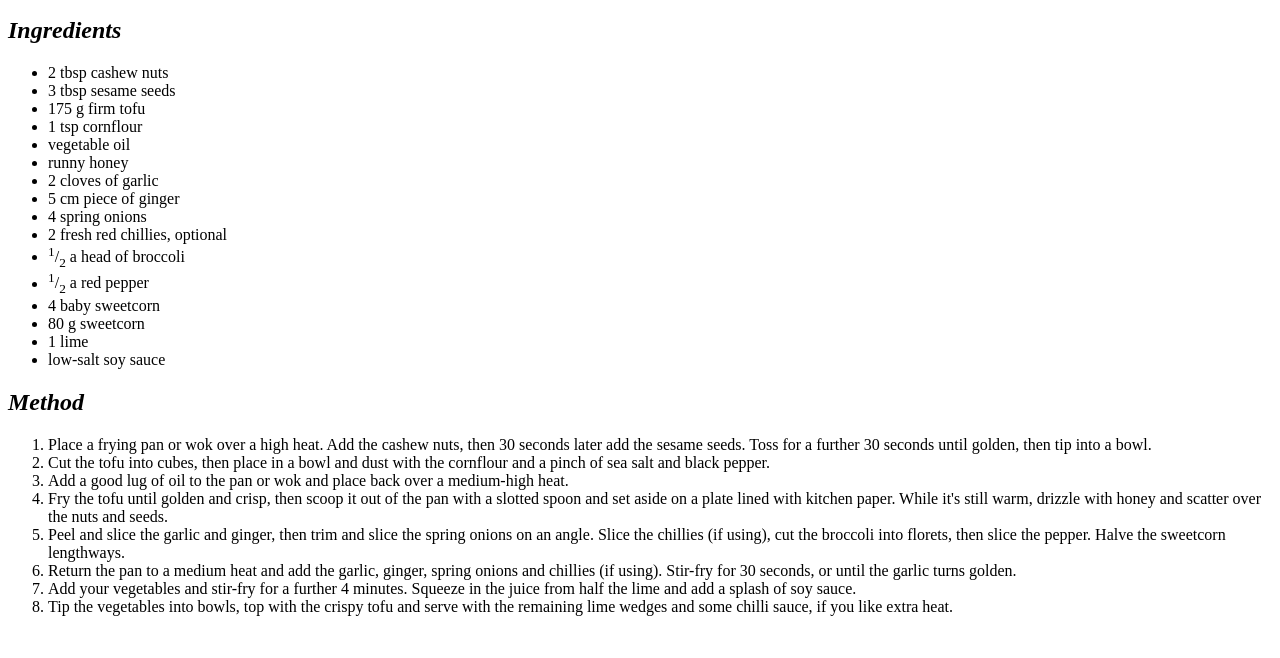
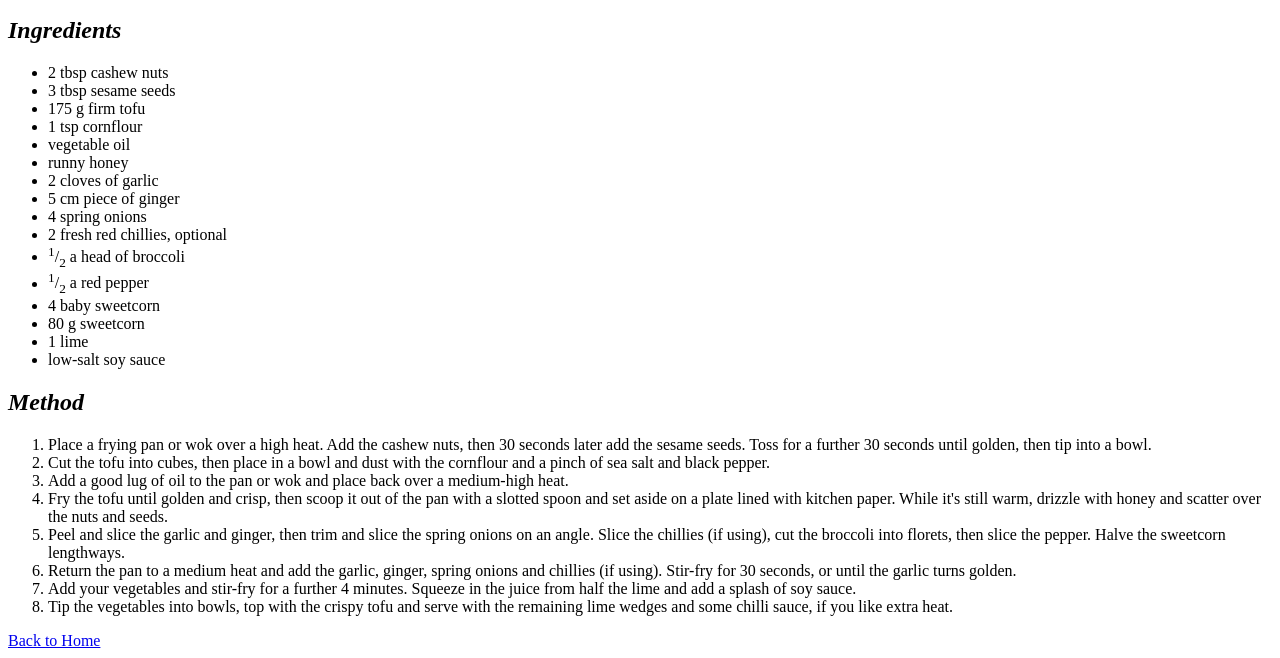
Before and after one commit to antikun/odin-recipes, a plain HTML site: page veggie-tofu-stir-fry.html in a window 1280 px wide. Shown: the part 405-1063 px from the top of the page. Before the commit the page ends 1037 px from the top, so only its background shows below. Drawn offline with Linux system fonts and the light colour scheme.

Commit message:
Add link to Home in veggie-tofu-stir-fry.html

```diff
--- a/veggie-tofu-stir-fry.html
+++ b/veggie-tofu-stir-fry.html
@@ -63,6 +63,7 @@
             chilli sauce, if you like extra heat.
         </li>
     </ol>
+    <a href="./index.html">Back to Home</a>
 
 </body>
 
```
